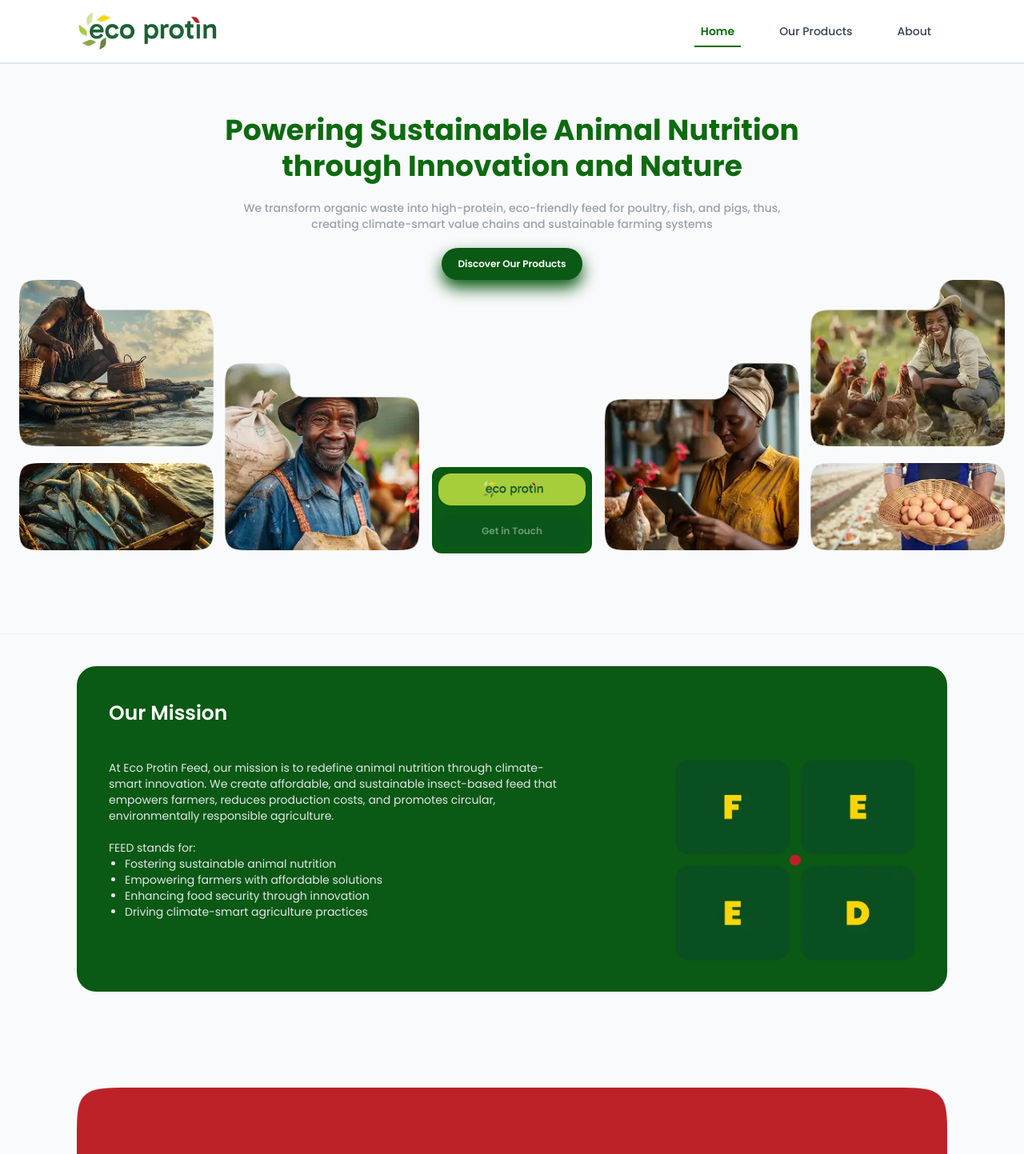
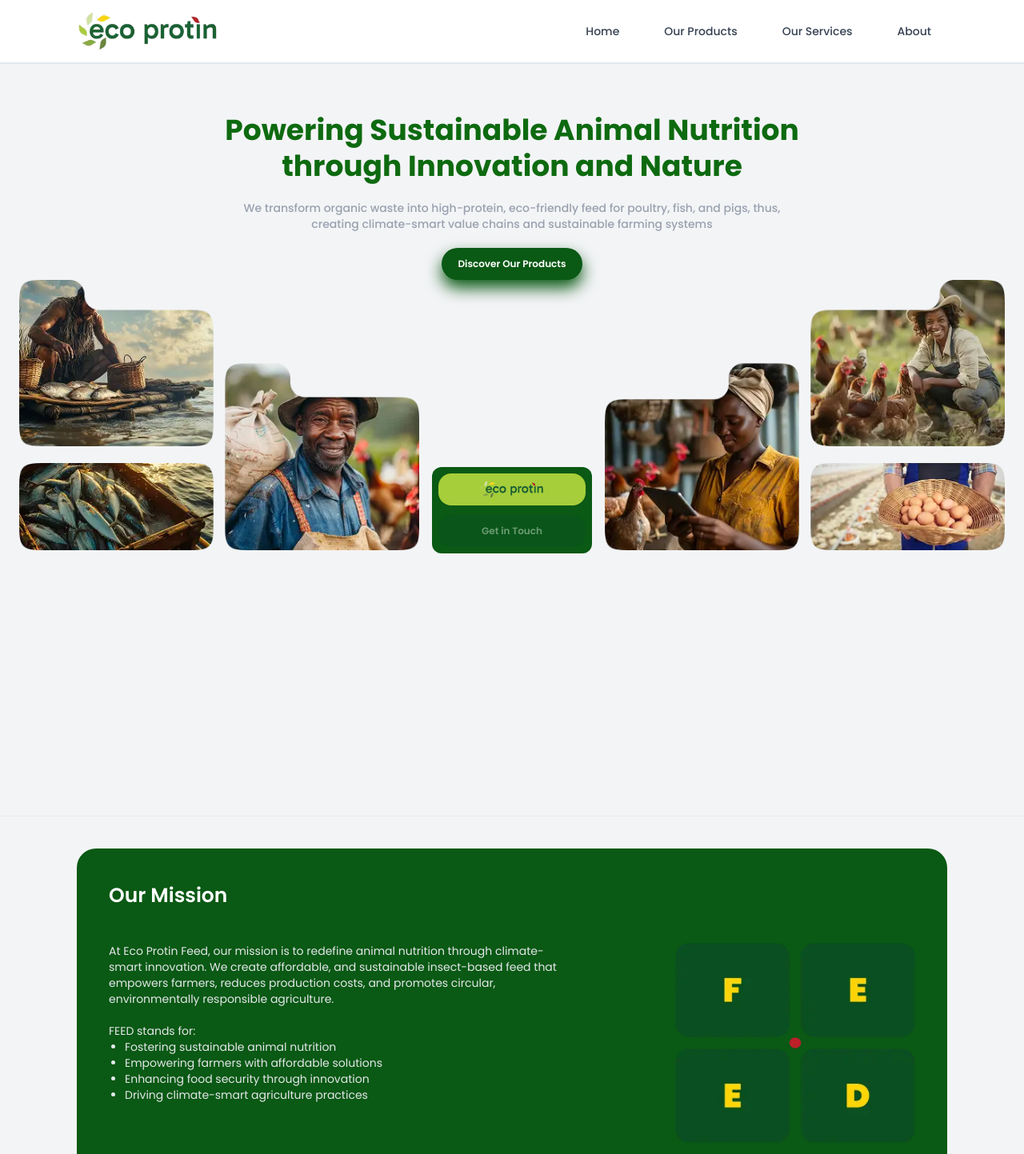
Before and after one commit to Progress2002/eco-protin, a React (Vite) app: page / in a window 1280 px wide. Shown: the top 1443 px of the page at 80% size. Built offline with nearby package versions, Linux system fonts and the light colour scheme.

Commit message:
feat: update favicon and add AOS for animations

```diff
--- a/index.html
+++ b/index.html
@@ -2,7 +2,7 @@
 <html lang="en">
   <head>
     <meta charset="UTF-8" />
-    <link rel="icon" type="image/svg+xml" href="/vite.svg" />
+    <link rel="icon" type="image/webp+xml" href="/logo.webp" />
     <meta name="viewport" content="width=device-width, initial-scale=1.0" />
     <link rel="preconnect" href="https://fonts.googleapis.com" />
     <link rel="preconnect" href="https://fonts.gstatic.com" crossorigin />
--- a/package.json
+++ b/package.json
@@ -14,6 +14,9 @@
     "@emotion/react": "^11.14.0",
     "@emotion/styled": "^11.14.1",
     "@tailwindcss/vite": "^4.1.11",
+    "@types/aos": "^3.0.7",
+    "@types/react-scroll": "^1.8.10",
+    "aos": "^2.3.4",
     "clsx": "^2.1.1",
     "framer-motion": "^12.23.0",
     "next-themes": "^0.4.6",
@@ -22,6 +25,7 @@
     "react-icons": "^5.5.0",
     "react-markdown": "^10.1.0",
     "react-router-dom": "^7.6.3",
+    "react-scroll": "^1.9.3",
     "tailwind-merge": "^3.3.1",
     "tailwindcss": "^4.1.11"
   },
--- a/src/App.tsx
+++ b/src/App.tsx
@@ -5,6 +5,9 @@ import {
 } from "react-router-dom";
 import Layout from "./components/layout";
 import HomePage from "./pages";
+import AOS from "aos";
+import "aos/dist/aos.css";
+import { useEffect } from "react";
 
 const router = createBrowserRouter([
   {
@@ -19,6 +22,13 @@ const router = createBrowserRouter([
 ]);
 
 function App() {
+  useEffect(() => {
+    AOS.init({
+      duration: 1500,
+      once: true,
+      offset: 0,
+    });
+  }, []);
   return <RouterProvider router={router} />;
 }
 
--- a/src/components/custom-cards.tsx
+++ b/src/components/custom-cards.tsx
@@ -13,12 +13,14 @@ export const ProductCard: React.FC<CardProps> = ({
   imageUrl,
 }) => {
   return (
-    <Box className="bg-white  rounded-[3rem]">
-      <img
+    <Box data-aos="fade-up" className="bg-white  rounded-[3rem]">
+      <Box className="overflow-hidden rounded-t-[3rem]">
+        <img
         src={imageUrl}
         alt={title}
-        className="w-full !h-fit object-cover rounded"
+        className="w-full !h-fit object-cover rounded-[3rem] hover:scale-105"
       />
+      </Box>
       <Box className="p-5 md:px-10 relative bottom-5">
         <Text as="h2" className="!text-2xl !font-semibold !mb-5 text-[#196432]">
           {title}
@@ -40,8 +42,10 @@ export const ServiceCard: React.FC<CardProps> = ({
 }) => {
   return (
     <Flex
+      data-aos="fade-up"
+      data-aos-delay="300"
       direction="column-reverse"
-      className="bg-white rounded-[2rem] !justify-between h-full w-full">
+      className="bg-white rounded-[2rem] !justify-between h-full w-full  hover:shadow-lg hover:scale-95">
       <Box className="!rounded-b-[2rem]">
         <img
           src={imageUrl}
--- a/src/components/home-hero-image-section.tsx
+++ b/src/components/home-hero-image-section.tsx
@@ -8,7 +8,7 @@ import Logo from "../assets/images/logo.webp";
 
 export const ImageDisplay = () => {
   return (
-    <Flex align="baseline" gap={{ base: 2, md: 4 }} height="fit-content">
+    <Flex data-aos="fade-up" data-aos-delay="100" align="baseline" gap={{ base: 2, md: 4 }} height="fit-content">
       {/* Left images */}
       <Box
         display={{ base: "none", md: "block" }}
--- a/src/components/layout/drawer.tsx
+++ b/src/components/layout/drawer.tsx
@@ -7,7 +7,7 @@ import {
   Box,
 } from "@chakra-ui/react";
 import { ROUTES } from "@/constant";
-import { NavLink } from "react-router-dom";
+import { Link } from "react-scroll";
 
 interface DrawerProps {
   isOpen: boolean;
@@ -32,14 +32,14 @@ const MobileDrawer: React.FC<DrawerProps> = ({ isOpen, onClose }) => {
               <ul className="space-y-2 -mr-10">
                 {ROUTES.map((route) => (
                   <li key={route.path} className="p-3">
-                    <NavLink
+                    <Link
                       to={route.path}
                       onClick={onClose}
-                      className={({ isActive }) =>
-                        isActive ? linkStyles.active : linkStyles.inactive
-                      }>
+                      smooth={true}
+                      duration={500}
+                      className={linkStyles.inactive}>
                       {route.name}
-                    </NavLink>
+                    </Link>
                   </li>
                 ))}
               </ul>
--- a/src/components/layout/footer.tsx
+++ b/src/components/layout/footer.tsx
@@ -34,7 +34,7 @@ const Footer = () => {
 
   return (
     <Container>
-      <footer className="!bg-[#D0EAC7]  p-10 rounded-3xl my-10">
+      <footer data-aos="fade-up" className="!bg-[#D0EAC7]  p-10 rounded-3xl my-10">
         <NavLink to="/" className="flex items-center">
           <img src={Logo} alt="Eco-protin Logo" className="!h-13 !w- mr-2" />
         </NavLink>
@@ -106,6 +106,7 @@ const Footer = () => {
             ))}
           </Flex>
         </Flex>
+        <Text className="text-center text-sm text-gray-600">Website Design: <strong>LbH</strong></Text>
       </footer>
     </Container>
   );
--- a/src/components/layout/header.tsx
+++ b/src/components/layout/header.tsx
@@ -1,11 +1,11 @@
 import { Button, Flex } from "@chakra-ui/react";
 import { useEffect, useRef, useState } from "react";
 import { ROUTES } from "@/constant";
-import { NavLink } from "react-router-dom";
 import Container from "../ui/container";
 import Logo from "../../assets/images/logo.webp";
 import { IoMenu } from "react-icons/io5";
 import MobileDrawer from "./drawer";
+import { Link } from "react-scroll";
 
 const Header = () => {
   const [isDrawerOpen, setIsDrawerOpen] = useState(false);
@@ -33,7 +33,7 @@ const Header = () => {
     active:
       "!text-[#0E6A10] font-semibold text-sm p-2 !border-b-2 !border-b-[#0E6A10] transition-colors",
     inactive:
-      "!text-gray-700 text-sm p-2 font-medium hover:!text-[#0E6A10] transition-colors",
+      "!text-gray-700 text-sm p-2 font-medium hover:cursor-pointer hover:!text-[#0E6A10] transition-colors",
   };
 
   return (
@@ -47,20 +47,24 @@ const Header = () => {
       />
       <Container className="h-full flex items-center w-full  !border-b-2  border-b-gray-200">
         <Flex justify="space-between" w="full" align="center">
-          <NavLink to="/" className="flex items-center">
+          <Link
+            to="home"
+            smooth={true}
+            duration={500}
+            className="flex items-center">
             <img src={Logo} alt="Eco-protin Logo" className="!h-13 !w- mr-2" />
-          </NavLink>
+          </Link>
           <nav className="hidden md:block">
             <ul className="flex space-x-4">
               {ROUTES.map((route) => (
                 <li key={route.path} className="p-3">
-                  <NavLink
+                  <Link
                     to={route.path}
-                    className={({ isActive }) =>
-                      isActive ? linkStyles.active : linkStyles.inactive
-                    }>
+                    smooth={true}
+                    duration={500}
+                    className={linkStyles.inactive}>
                     {route.name}
-                  </NavLink>
+                  </Link>
                 </li>
               ))}
             </ul>
--- a/src/constant.ts
+++ b/src/constant.ts
@@ -16,15 +16,19 @@ interface Route {
 export const ROUTES: Route[] = [
   {
     name: "Home",
-    path: "/",
+    path: "home",
   },
   {
     name: "Our Products",
-    path: "/products",
+    path: "products",
+  },
+  {
+    name: "Our Services",
+    path: "services",
   },
   {
     name: "About",
-    path: "/about",
+    path: "about",
   },
 ];
 
--- a/src/index.css
+++ b/src/index.css
@@ -2,5 +2,5 @@
 @config "../tailwind.config.js";
 
 body {
-  @apply !bg-gray-50;
+  @apply !bg-gray-100;
 }
--- a/src/pages/index.tsx
+++ b/src/pages/index.tsx
@@ -13,23 +13,30 @@ import BlogImg from "../assets/images/Blog.webp";
 import SDGBadge1 from "../assets/images/SDG Badge-1.webp";
 import SDGBadge2 from "../assets/images/SDG Badge-2.webp";
 import SDGBadge3 from "../assets/images/SDG Badge-13.webp";
+import { Element } from "react-scroll";
 
 const HomePage = () => {
   return (
     <Box>
       {/* Hero section */}
-      <Container className=" relative flex justify-center !mt-35 mb-20">
-        <Flex as="section" direction="column" alignItems="center">
+      <Element name="home">
+        <Container className=" relative flex justify-center !mt-35 mb-20 min-h-[600px] lg:h-screen">
+          <Flex
+            data-aos="fade-up"
+            as="section"
+            direction="column"
+            alignItems="center">
             <Heading
               size={{ base: "xl", md: "xl" }}
               maxW={{ md: "3xl" }}
               className=" text-[#0E6A10] !leading-tight text-center ">
-            Powering Sustainable Animal Nutrition through Innovation and Nature
+              Powering Sustainable Animal Nutrition through Innovation and
+              Nature
             </Heading>
             <Text className="text-center font-montserrat font-medium md:text-sm text-gray-400 !my-5 md:max-w-2xl">
-            We transform organic waste into high-protein, eco-friendly feed for
-            poultry, fish, and pigs, thus, creating climate-smart value chains
-            and sustainable farming systems
+              We transform organic waste into high-protein, eco-friendly feed
+              for poultry, fish, and pigs, thus, creating climate-smart value
+              chains and sustainable farming systems
             </Text>
             <Button
               rounded="full"
@@ -46,12 +53,17 @@ const HomePage = () => {
             <ImageDisplay />
           </Flex>
         </Container>
+      </Element>
       <Divider />
 
       {/* Mission section */}
       <Box as="section" my={10}>
         <Container>
-          <Box bg="#0A5914" rounded="3xl" p={{ base: 5, md: 10 }}>
+          <Box
+            data-aos="zoom-in"
+            bg="#0A5914"
+            rounded="3xl"
+            p={{ base: 5, md: 10 }}>
             <Text
               as="h2"
               mb={10}
@@ -147,6 +159,7 @@ const HomePage = () => {
       </Container>
 
       {/* Product section */}
+      <Element name="products">
         <Container>
           <Box as="section" my={20}>
             <StyledTitle title="Our Products" />
@@ -174,16 +187,19 @@ const HomePage = () => {
               imageUrl={PRODUCTS[4].imageUrl}
             />
           </Box>
-        <Text className="text-lg font-semibold !mb-10">Organic Fertilizer</Text>
+          <Text className="text-lg font-semibold !mb-10">
+            Organic Fertilizer
+          </Text>
           <Flex
+            data-aos="fade-up"
             direction={{ base: "column", md: "row" }}
             gap={10}
             className="mb-10 bg-white p-3 rounded-4xl">
-          <Box className="w-full md:w-1/2">
+            <Box className="w-full md:w-1/2 overflow-hidden rounded-4xl">
               <img
                 src={FertilizerImg}
                 alt="Organic Fertilizer"
-              className="w-full h-full object-cover rounded-lg"
+                className="w-full h-full object-cover rounded-lg hover:scale-105"
               />
             </Box>
             <Flex
@@ -206,16 +222,18 @@ const HomePage = () => {
             </Flex>
           </Flex>
         </Container>
+      </Element>
 
       {/* Service section */}
+      <Element name="services">
         <Container>
           <Box as="section" my={20}>
             <StyledTitle title="Our Services" />
             <Text maxW="4xl" className="text-lg text-[#616060]">
-            At Eco Protin, we are committed to transforming agriculture through
-            innovative, sustainable solutions. Our services are designed to
-            empower farmers, enhance productivity, and promote food security
-            across West Africa.
+              At Eco Protin, we are committed to transforming agriculture
+              through innovative, sustainable solutions. Our services are
+              designed to empower farmers, enhance productivity, and promote
+              food security across West Africa.
             </Text>
             <Box className="grid grid-cols-1 md:grid-cols-3 gap-10 md:gap-5 mt-10">
               {SERVICES.map((service, index) => (
@@ -232,8 +250,10 @@ const HomePage = () => {
             </Box>
           </Box>
         </Container>
+      </Element>
 
       {/* Project and Collaboration section */}
+      <Element name="about">
         <Container>
           <Box as="section" my={20}>
             <StyledTitle title="Projects and Collaborations" />
@@ -257,18 +277,21 @@ const HomePage = () => {
                   According to ACDI/VOCA, women make up about 70% of the labor
                   force in the poultry industry and play a vital role as the
                   principal guarantors of nutrition, food safety, and quality at
-                both household and community levels. To supplement their income
-                and help reduce the carbon footprint of the poultry sector, our
-                Waste4Cash program targets women-led poultry farms and youth
-                across the poultry value chain. Through this initiative,
-                participants actively engage in the aggregation and valorization
-                of poultry waste, turning waste into economic
-                opportunity-earning no less than $100 each month as part of our
-                shared commitment to environmental sustainability and inclusive
-                growth.
+                  both household and community levels. To supplement their
+                  income and help reduce the carbon footprint of the poultry
+                  sector, our Waste4Cash program targets women-led poultry farms
+                  and youth across the poultry value chain. Through this
+                  initiative, participants actively engage in the aggregation
+                  and valorization of poultry waste, turning waste into economic
+                  opportunity-earning no less than $100 each month as part of
+                  our shared commitment to environmental sustainability and
+                  inclusive growth.
                 </Text>
               </Box>
-            <Box className="w-full md:w-1/2 h-[300px] rounded-4xl">
+              <Box
+                data-aos="fade-up"
+                data-aos-delay="300"
+                className="w-full md:w-1/2 h-[300px] rounded-4xl">
                 <img
                   src={Waste4CashImg}
                   alt="Waste4Cash Project"
@@ -284,8 +307,8 @@ const HomePage = () => {
                 Farmer Feed Hubs:
               </Text>
               <Text maxW="4xl" className="text-base text-[#616060] mt-2">
-              These are decentralized, community-based access points where local
-              livestock and fish farmers receive affordable BSF feed and
+                These are decentralized, community-based access points where
+                local livestock and fish farmers receive affordable BSF feed and
                 ENTOFERT. The hubs also offer training, demo plots, and farmer
                 support services to promote adoption of climate-smart farming.
               </Text>
@@ -312,7 +335,10 @@ const HomePage = () => {
                   </ul>
                 </Text>
               </Box>
-            <Box className="w-full md:w-1/2 h-[200px] rounded-4xl">
+              <Box
+                data-aos="fade-up"
+                data-aos-delay="300"
+                className="w-full md:w-1/2 h-[200px] rounded-4xl">
                 <img
                   src={BlogImg}
                   alt="Waste4Cash Project"
@@ -328,24 +354,24 @@ const HomePage = () => {
                 Our Team
               </Text>
               <Text className="text-base text-[#616060] mt-2">
-              We are a dynamic team of scientists, entrepreneurs, and grassroots
-              changemakers committed to building a future where farming and
-              nature thrive in harmony. Our strength lies in our diverse
-              backgrounds, shared vision, and hands-on experience across
-              agriculture, business, and sustainability.
+                We are a dynamic team of scientists, entrepreneurs, and
+                grassroots changemakers committed to building a future where
+                farming and nature thrive in harmony. Our strength lies in our
+                diverse backgrounds, shared vision, and hands-on experience
+                across agriculture, business, and sustainability.
               </Text>
               <br />
               <Text className="text-base text-[#616060] mt-2">
                 Kwabena Tufuor, our Team Lead and CEO, is a Master of Business
                 Creation Scholar at the University of Utah. He brings a unique
                 blend of strategic leadership and creative marketing to Eco
-              Protin. With a Bachelor's degree in Psychology from the University
-              of Cape Coast and postgraduate training in Marketing, Kwabena has
-              led marketing and communication efforts across industries
-              including radio journalism, automotive lubricants, real estate,
-              insurance, and facilities management. At Eco Protin, he spearheads
-              brand strategy, stakeholder engagement, and overall business
-              development. <br />
+                Protin. With a Bachelor's degree in Psychology from the
+                University of Cape Coast and postgraduate training in Marketing,
+                Kwabena has led marketing and communication efforts across
+                industries including radio journalism, automotive lubricants,
+                real estate, insurance, and facilities management. At Eco
+                Protin, he spearheads brand strategy, stakeholder engagement,
+                and overall business development. <br />
                 Our Chief Operating Officer, Nana Yaw, is a seasoned Civil
                 Engineer with a degree from the Kwame Nkrumah University of
                 Science and Technology (KNUST) and a Fellow of the Ghana
@@ -355,17 +381,17 @@ const HomePage = () => {
               </Text>
               <br />
               <Text className="text-base text-[#616060] mt-2">
-              Together, we are ably supported by a technical team comprising an
-              entomologist, a crop scientist, and an animal nutritionist, whose
-              expertise anchors the scientific rigor of our processes. In
-              addition, we maintain strategic partnerships with key institutions
-              in the agribusiness sector, ensuring we stay connected,
-              collaborative, and forward-thinking in delivering scalable
-              solutions. <br />
-              At Eco Protin, we combine deep local insight with global thinking
-              to create impact-driven solutions that promote circular
-              agriculture, empower underserved communities, and contribute to a
-              more resilient food system across Ghana and West Africa.
+                Together, we are ably supported by a technical team comprising
+                an entomologist, a crop scientist, and an animal nutritionist,
+                whose expertise anchors the scientific rigor of our processes.
+                In addition, we maintain strategic partnerships with key
+                institutions in the agribusiness sector, ensuring we stay
+                connected, collaborative, and forward-thinking in delivering
+                scalable solutions. <br />
+                At Eco Protin, we combine deep local insight with global
+                thinking to create impact-driven solutions that promote circular
+                agriculture, empower underserved communities, and contribute to
+                a more resilient food system across Ghana and West Africa.
               </Text>
             </Box>
             <Divider className="!my-10" />
@@ -383,9 +409,9 @@ const HomePage = () => {
                   Our values guide every action:
                   <ul className="list-disc !pl-5 !text-base">
                     <li>
-                    Sustainability: Zero-waste, low-emission models aligned with
-                    SDG Goal1 of No Poverty,Goal 2 of Zero Hunger, and Goal 13
-                    of Climate Action
+                      Sustainability: Zero-waste, low-emission models aligned
+                      with SDG Goal1 of No Poverty,Goal 2 of Zero Hunger, and
+                      Goal 13 of Climate Action
                     </li>
                     <li>
                       Innovation: Continuous R&D for better circular solutions
@@ -450,6 +476,7 @@ const HomePage = () => {
             </Flex>
           </Box>
         </Container>
+      </Element>
     </Box>
   );
 };
```
Also changed, not shown: public/logo.webp (added), 1 other file (tests, documents, lock files or other folders). Lines whose indentation alone changed are shown as unchanged.
